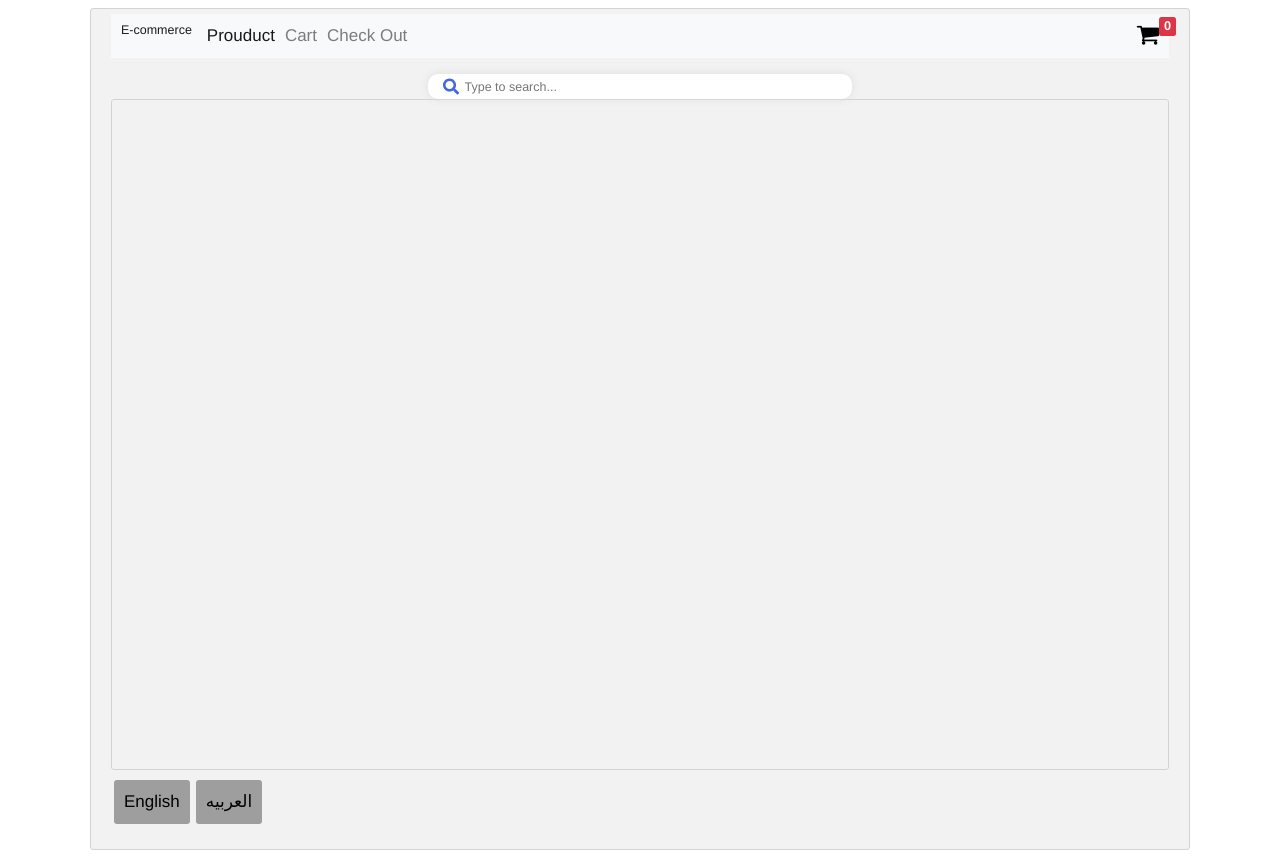
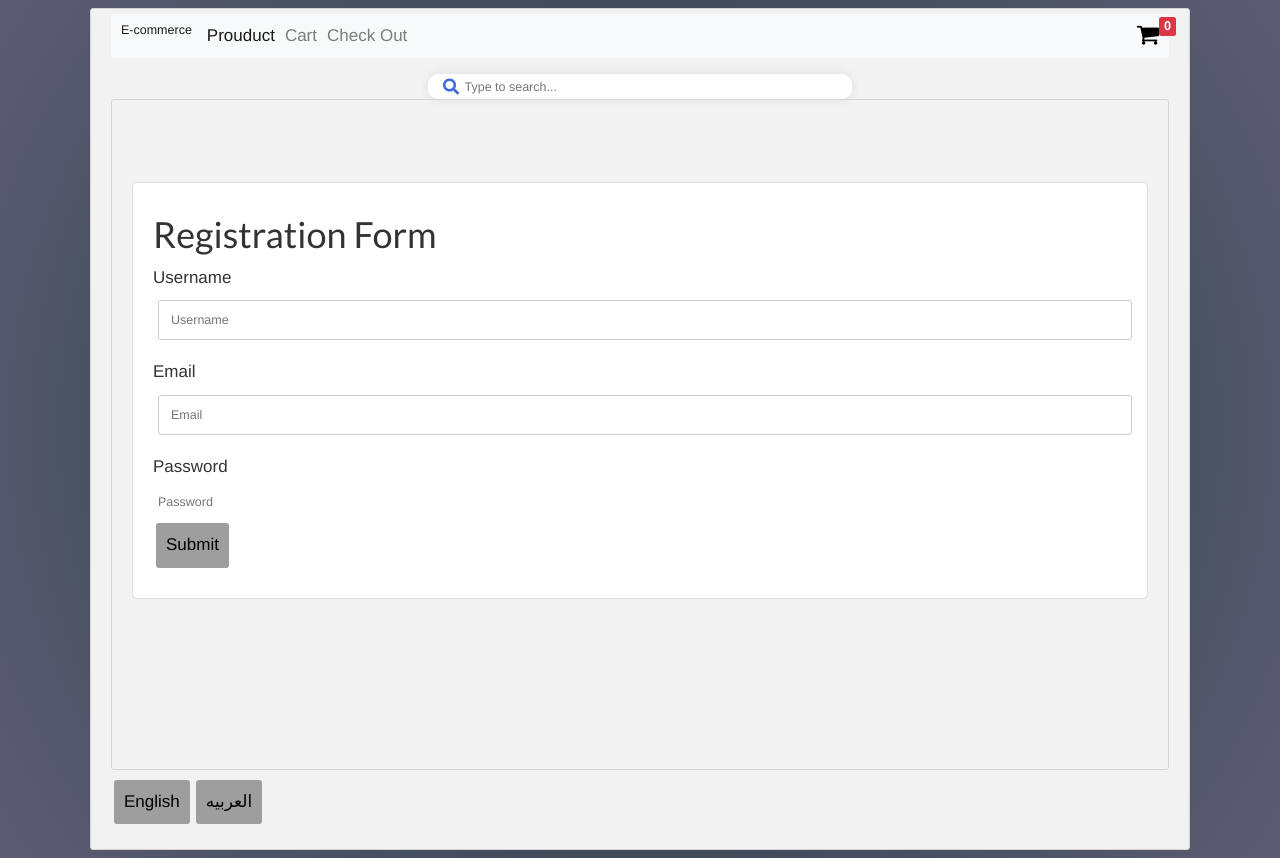
Before and after one commit to mohamed-ali-nemr/E-commerce, a React (Create React App) app: page /registration in a window 1280 px wide. Built offline with nearby package versions, Linux system fonts and the light colour scheme.

Commit message:
Registration

```diff
--- a/src/App.js
+++ b/src/App.js
@@ -24,6 +24,10 @@ import { SearchResultsList } from "./components/SearchResultsList";
 //json data
 import { Stocks } from "./pages/Stocks";
 import StocksView  from "./pages/StocksView";
+
+//Registration
+import Registration  from "./pages/Registration";
+
 
 
 // function App() {
@@ -92,15 +96,8 @@ function AppWithStore() {
             <CartIcon />
           </nav>
 
-          {/* <form action="/">
-              <input type="text" placeholder="Search.." name="search"></input>
-          </form> */}
-
 
           <div className="search-bar-container">
-
-              {/* <div>SearchBar</div>
-              <div>SearchResultsList</div> */}
 
               <SearchBar setResults={setResults} />
               {results && results.length > 0 && <SearchResultsList results={results} />}
@@ -117,6 +114,7 @@ function AppWithStore() {
                  <Route path="/" exact  > <Home /> </Route>
                  <Route path="/stocks" > <Stocks /> </Route>
                  <Route path="/stocks-view" > <StocksView /> </Route>
+                 <Route path="/registration" > <Registration /> </Route>
                  <Route path="/details/:id" > <ProductDetails /> </Route>
                  <Route path="/cart" > <Cart /> </Route>
                  <Route path="/check-out" > <ChechOut /> </Route>
--- a/src/index.css
+++ b/src/index.css
@@ -604,3 +604,40 @@ td {
   border: 1px solid gray;
   width: 30em;
 }
+
+/* css for registration  */
+body {
+  background: rgb(2, 0, 36);
+  background: radial-gradient(
+    circle,
+    rgba(2, 0, 36, 1) 0%,
+    rgba(30, 54, 59, 1) 0%,
+    rgba(93, 93, 116, 1) 100%
+  );
+}
+
+.containerr {
+  display: flex !important;
+  flex-direction: column;
+  justify-content: center;
+  align-items: center;
+  height: 70vh;
+  width: 100%;
+  margin: auto;
+}
+.containerr > form {
+  width: 100%;
+  border: 1px solid #dfdfdf;
+  padding: 20px;
+  border-radius: 5px;
+  background: #fff;
+}
+pre {
+  width: 70%;
+  color: #fff;
+  font-size: larger;
+}
+
+.para {
+  color: red;
+}
--- a/src/pages/ChechOut.js
+++ b/src/pages/ChechOut.js
@@ -1,6 +1,8 @@
 import React from "react";
 import { useSelector, useDispatch } from "react-redux";
 import {clearCart} from "../store/reducers/cart";
+
+import { Link } from "react-router-dom";
 
 
 
@@ -23,7 +25,12 @@ const ChechOut = () => {
       {/* //first part from checkout */}
       <div className="col-50">
         <h3>Billing Address</h3>
-        <label htmlFor="fname">
+
+        <Link to={`/registration`}>
+            <button class="w3-button w3-grey w3-block">Buy Now</button>
+            <br />
+          </Link>
+        {/* <label htmlFor="fname">
           <i className="fa fa-user"></i> Full Name
         </label>
         <input
@@ -53,9 +60,9 @@ const ChechOut = () => {
         <label htmlFor="city">
           <i className="fa fa-institution"></i> City
         </label>
-        <input type="text" id="city" name="city" placeholder="New York"></input>
+        <input type="text" id="city" name="city" placeholder="New York"></input> */}
 
-        <div className="row">
+        {/* <div className="row">
           <div className="col-50">
             <label htmlFor="state">State</label>
             <input type="text" id="state" name="state" placeholder="NY"></input>
@@ -64,15 +71,16 @@ const ChechOut = () => {
             <label htmlFor="zip">Zip</label>
             <input type="text" id="zip" name="zip" placeholder="10001"></input>
           </div>
-        </div>
+        </div> */}
+
       </div>
 
       {/* //seconed part from checkout */}
       <div className="quickcheckout-content cart-content">
-      <h3>Purchases of products</h3>
+      <h3>Purchases Of Products</h3>
         {products.map((product, index) => (
-          <table key={index} className="quickcheckout-cart">
-            <thead>
+          <table key={index} className="table table-bordered quickcheckout-cart">
+            {/* <thead>
               <tr>
                 <td className="image">Image</td>
                 <td className="name">Product Name</td>
@@ -80,7 +88,7 @@ const ChechOut = () => {
                 <td className="quantity">Quantity</td>
                 <td className="total text-right">Total</td>
               </tr>
-            </thead>
+            </thead> */}
             <tbody>
               <tr>
                 <td className="image">
--- /dev/null
+++ b/src/pages/Registration.js
@@ -0,0 +1,106 @@
+import React from "react";
+import { useState, useEffect } from "react";
+
+
+const Registration = () => {
+  const initialValues = { username: "", email: "", password: "" };
+  const [formValues, setFormValues] = useState(initialValues);
+  const [formErrors, setFormErrors] = useState({});
+  const [isSubmit, setIsSubmit] = useState(false);
+
+  const handleChange = (e) => {
+    const { name, value } = e.target;
+    setFormValues({ ...formValues, [name]: value });
+  };
+
+  const handleSubmit = (e) => {
+    e.preventDefault();
+    setFormErrors(validate(formValues));
+    setIsSubmit(true);
+  };
+
+  useEffect(() => {
+    console.log(formErrors);
+    if (Object.keys(formErrors).length === 0 && isSubmit) {
+      console.log(formValues);
+    }
+  }, [formErrors]);
+  const validate = (values) => {
+    const errors = {};
+    const regex = /^[^\s@]+@[^\s@]+\.[^\s@]{2,}$/i;
+    if (!values.username) {
+      errors.username = "Username is required!";
+    }
+    if (!values.email) {
+      errors.email = "Email is required!";
+    } else if (!regex.test(values.email)) {
+      errors.email = "This is not a valid email format!";
+    }
+    if (!values.password) {
+      errors.password = "Password is required";
+    } else if (values.password.length < 4) {
+      errors.password = "Password must be more than 4 characters";
+    } else if (values.password.length > 10) {
+      errors.password = "Password cannot exceed more than 10 characters";
+    }
+    return errors;
+  };
+
+  return (
+    <div className="containerr">
+      {Object.keys(formErrors).length === 0 && isSubmit ? (
+        alert("Signed in successfully.")
+        // <div className="ui message success">Signed in successfully</div>
+
+      ) : (
+        <pre></pre>
+      )}
+
+      <form onSubmit={handleSubmit}>
+        <h1>Registration Form</h1>
+        {/* <div className="ui divider"></div> */}
+        <div className="ui form">
+          <div className="field">
+            <label>Username</label>
+            <input
+              type="text"
+              name="username"
+              placeholder="Username"
+              value={formValues.username}
+              onChange={handleChange}
+            />
+          </div>
+          <div className="para">{formErrors.username}</div>
+
+          <div className="field">
+            <label>Email</label>
+            <input
+              type="text"
+              name="email"
+              placeholder="Email"
+              value={formValues.email}
+              onChange={handleChange}
+            />
+          </div>
+          <div className="para">{formErrors.email}</div>
+
+          <div className="field">
+            <label>Password</label>
+            <input
+              type="password"
+              name="password"
+              placeholder="Password"
+              value={formValues.password}
+              onChange={handleChange}
+            />
+          </div>
+          <div className="para">{formErrors.password}</div>
+
+          <button className="w3-button w3-grey  btn-footer">Submit</button>
+        </div>
+      </form>
+    </div>
+  );
+};
+
+export default Registration;
--- a/src/store/reducers/product.js
+++ b/src/store/reducers/product.js
@@ -5,9 +5,8 @@ const url = "http://localhost:3000/";
 
 //2.createAction
 export const getAllStocks = createAsyncThunk("stock/getAllStocks", async () => {
-  const resp = await fetch("https://jsonplaceholder.typicode.com/posts").then(
-    (response) => response.json()
-  );
+  const resp = await fetch("https://jsonplaceholder.typicode.com/posts")
+  .then ((response) => response.json())
   console.log(resp);
   return resp;
 });
```
